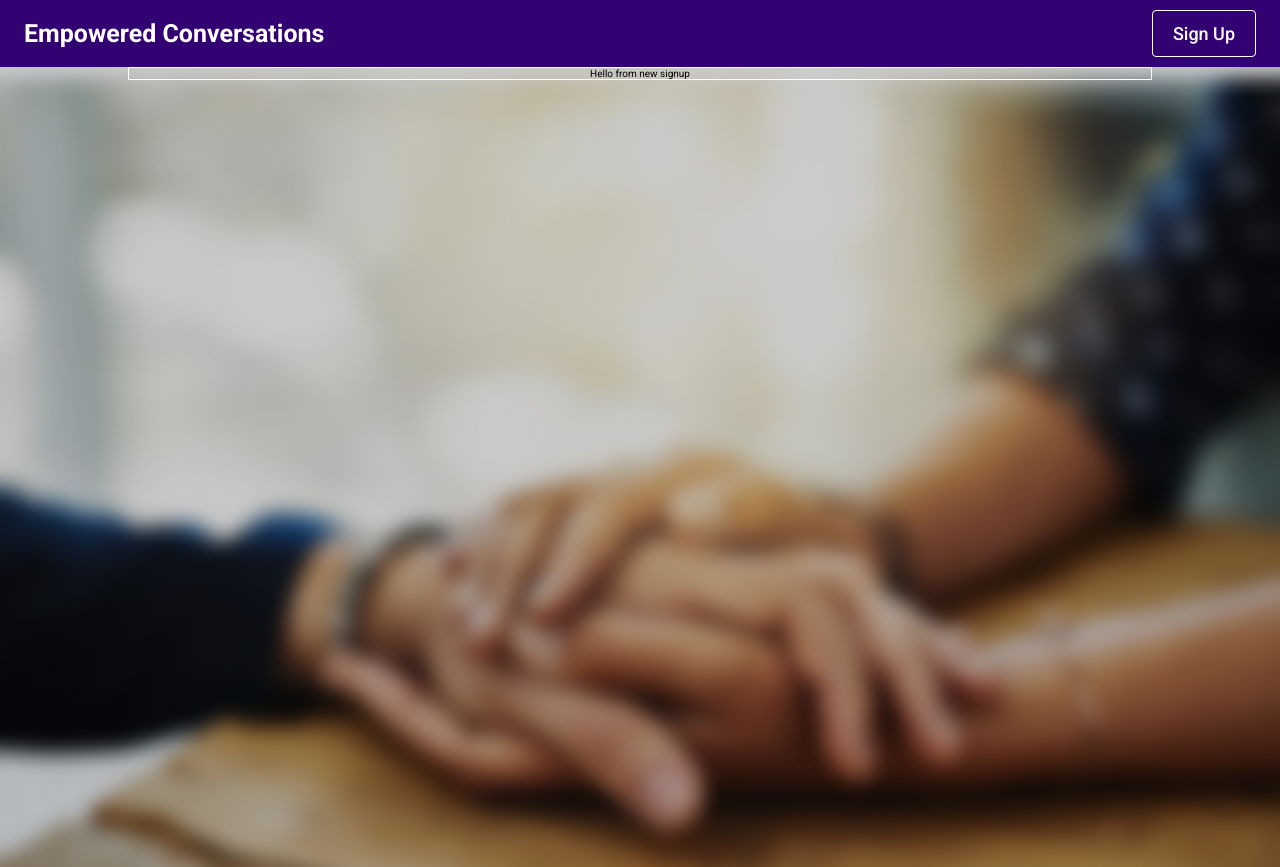
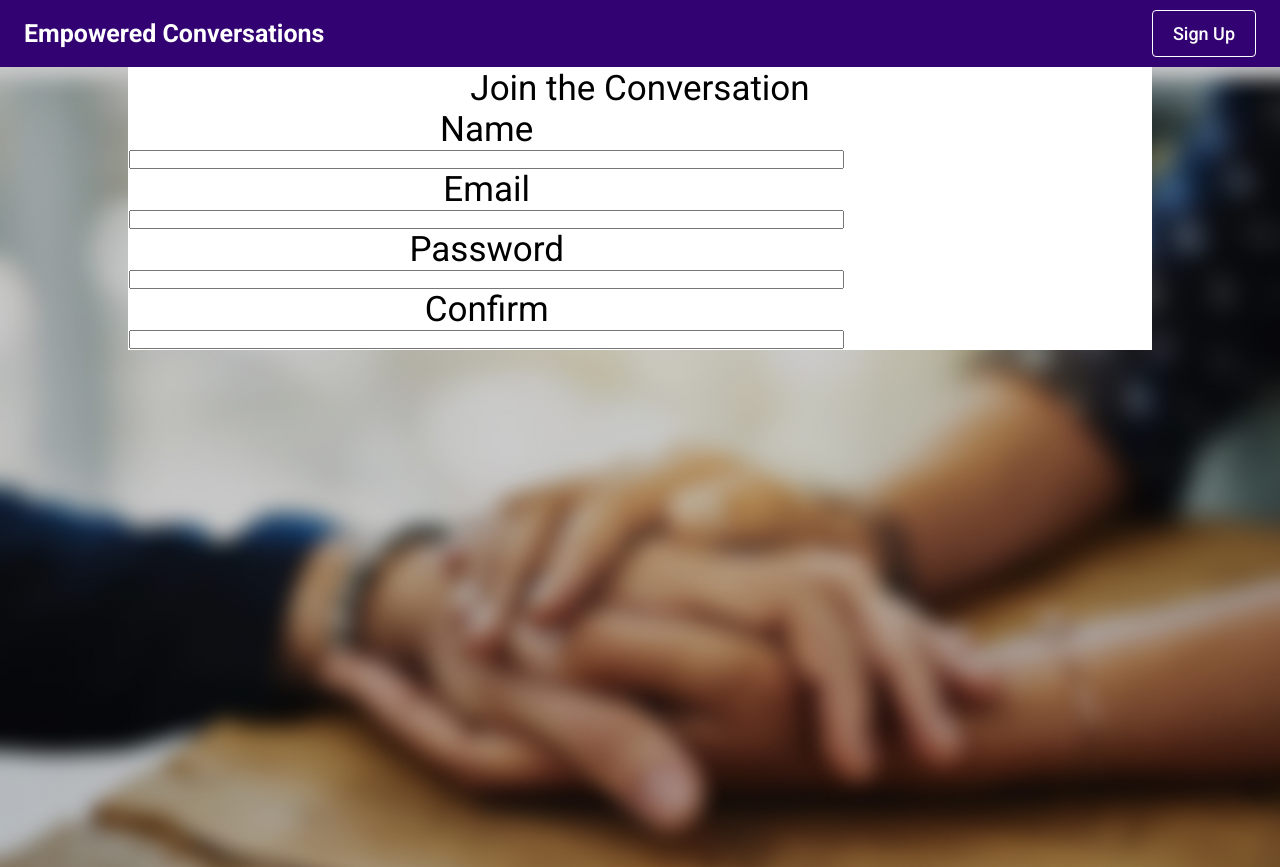
Before and after one commit to bw-empowered-conversations/Front-End, a React (Create React App) app: page / in a window 1280 px wide. Built offline with nearby package versions, Linux system fonts and the light colour scheme.

Commit message:
added form on signup page

```diff
--- a/src/components/NewSignUp.js
+++ b/src/components/NewSignUp.js
@@ -2,6 +2,7 @@ import React from "react";
 import { Route, Link } from "react-router-dom";
 import Background from "../images/backhandsblur.jpg";
 import styled from "styled-components";
+import { useForm } from 'react-hook-form'
 
 const WrapBackDiv = styled.div`
   height: 100vh;
@@ -15,13 +16,36 @@ const Modal = styled.div`
     width: 80%;
     border: white 1px solid;
     margin:  auto;
+    font-size: 3.5rem;
+    background: white;
+`
+const FormStyle = styled.form`
+    display: flex;
+    flex-direction:column;
+    width: 70%;
+
 `
 
+
 const NewSignUp = () => {
+  const { register, handleSubmit } = useForm()
+
   return (
     <>
       <WrapBackDiv>
-         <Modal> Hello from new signup</Modal>
+         <Modal> Join the Conversation
+             <FormStyle >
+                <label htmlFor="name">Name</label>
+                <input label='name'name="name" ref={register} />
+                <label htmlFor="email">Email</label>
+                <input name="email" ref={register} />
+                <label htmlFor="password">Password</label>
+                <input name="password" ref={register} />
+                <label htmlFor="confirm">Confirm</label>
+                <input name="confirm" ref={register} />
+             </FormStyle>
+         </Modal>
+
     </WrapBackDiv>
     </>
   );
```
